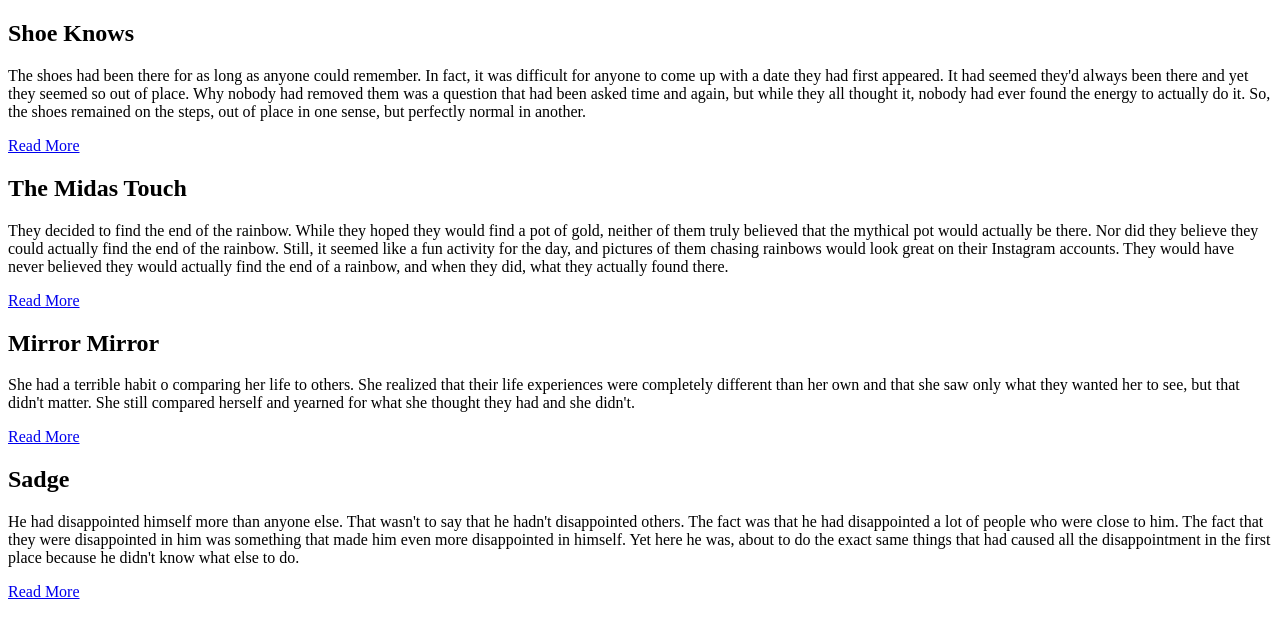
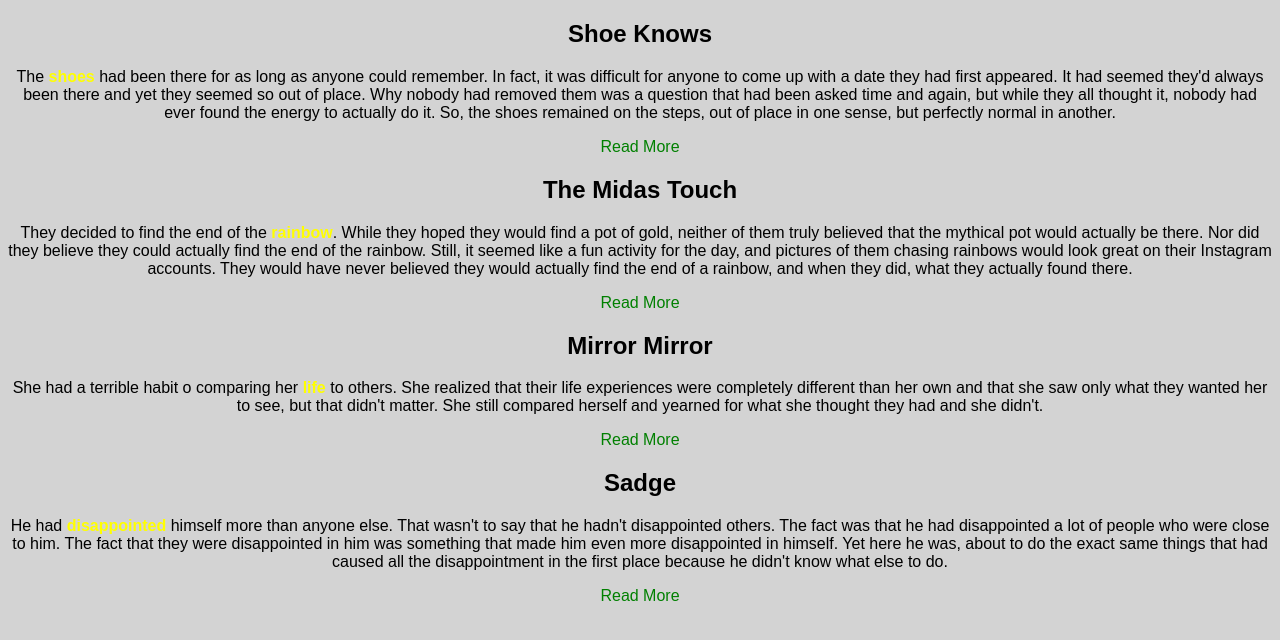
Before and after one commit to HThomp205/cssDrills, a plain HTML site: page index.html in a window 1280 px wide. Drawn offline with Linux system fonts and the light colour scheme.

Commit message:
styling text and body

```diff
--- a/index.html
+++ b/index.html
@@ -11,23 +11,23 @@
     <div id="container">
         <div id="1" class="boxes">
             <h2>Shoe Knows</h2>
-            <p>The shoes had been there for as long as anyone could remember. In fact, it was difficult for anyone to come up with a date they had first appeared. It had seemed they'd always been there and yet they seemed so out of place. Why nobody had removed them was a question that had been asked time and again, but while they all thought it, nobody had ever found the energy to actually do it. So, the shoes remained on the steps, out of place in one sense, but perfectly normal in another.</p>
-            <a href="google.com">Read More</a>
+            <p>The <span>shoes</span> had been there for as long as anyone could remember. In fact, it was difficult for anyone to come up with a date they had first appeared. It had seemed they'd always been there and yet they seemed so out of place. Why nobody had removed them was a question that had been asked time and again, but while they all thought it, nobody had ever found the energy to actually do it. So, the shoes remained on the steps, out of place in one sense, but perfectly normal in another.</p>
+            <div class="readme-wrapper"><a href="google.com">Read More</a></div>
         </div>
         <div id="2" class="boxes">
             <h2>The Midas Touch</h2>
-            <p>They decided to find the end of the rainbow. While they hoped they would find a pot of gold, neither of them truly believed that the mythical pot would actually be there. Nor did they believe they could actually find the end of the rainbow. Still, it seemed like a fun activity for the day, and pictures of them chasing rainbows would look great on their Instagram accounts. They would have never believed they would actually find the end of a rainbow, and when they did, what they actually found there.</p>
-            <a href="google.com">Read More</a>
+            <p>They decided to find the end of the <span>rainbow</span>. While they hoped they would find a pot of gold, neither of them truly believed that the mythical pot would actually be there. Nor did they believe they could actually find the end of the rainbow. Still, it seemed like a fun activity for the day, and pictures of them chasing rainbows would look great on their Instagram accounts. They would have never believed they would actually find the end of a rainbow, and when they did, what they actually found there.</p>
+            <div class="readme-wrapper"><a href="google.com">Read More</a></div>
         </div>
         <div id="3" class="boxes">
             <h2>Mirror Mirror</h2>
-            <p>She had a terrible habit o comparing her life to others. She realized that their life experiences were completely different than her own and that she saw only what they wanted her to see, but that didn't matter. She still compared herself and yearned for what she thought they had and she didn't.</p>
-            <a href="google.com">Read More</a>
+            <p>She had a terrible habit o comparing her <span>life</span> to others. She realized that their life experiences were completely different than her own and that she saw only what they wanted her to see, but that didn't matter. She still compared herself and yearned for what she thought they had and she didn't.</p>
+            <div class="readme-wrapper"><a href="google.com">Read More</a></div>
         </div>
         <div id="4" class="boxes">
             <h2>Sadge</h2>
-            <p>He had disappointed himself more than anyone else. That wasn't to say that he hadn't disappointed others. The fact was that he had disappointed a lot of people who were close to him. The fact that they were disappointed in him was something that made him even more disappointed in himself. Yet here he was, about to do the exact same things that had caused all the disappointment in the first place because he didn't know what else to do.</p>
-            <a href="google.com">Read More</a>
+            <p>He had <span>disappointed</span> himself more than anyone else. That wasn't to say that he hadn't disappointed others. The fact was that he had disappointed a lot of people who were close to him. The fact that they were disappointed in him was something that made him even more disappointed in himself. Yet here he was, about to do the exact same things that had caused all the disappointment in the first place because he didn't know what else to do.</p>
+            <div class="readme-wrapper"><a href="google.com">Read More</a></div>
         </div>
     </div>
 </body>
--- a/styles.css
+++ b/styles.css
@@ -0,0 +1,25 @@
+body {
+    font-family: Arial, Helvetica, sans-serif;
+    background-color: lightgray;
+}
+
+h2, p, .readme-wrapper {
+    text-align: center;
+
+}
+
+a {
+    text-decoration: none;
+    color: green;
+}
+
+a:hover {
+    cursor: pointer;
+    font-weight: bold;
+    color: red;
+}
+
+span {
+    color: yellow;
+    font-weight: bold;
+}
```
